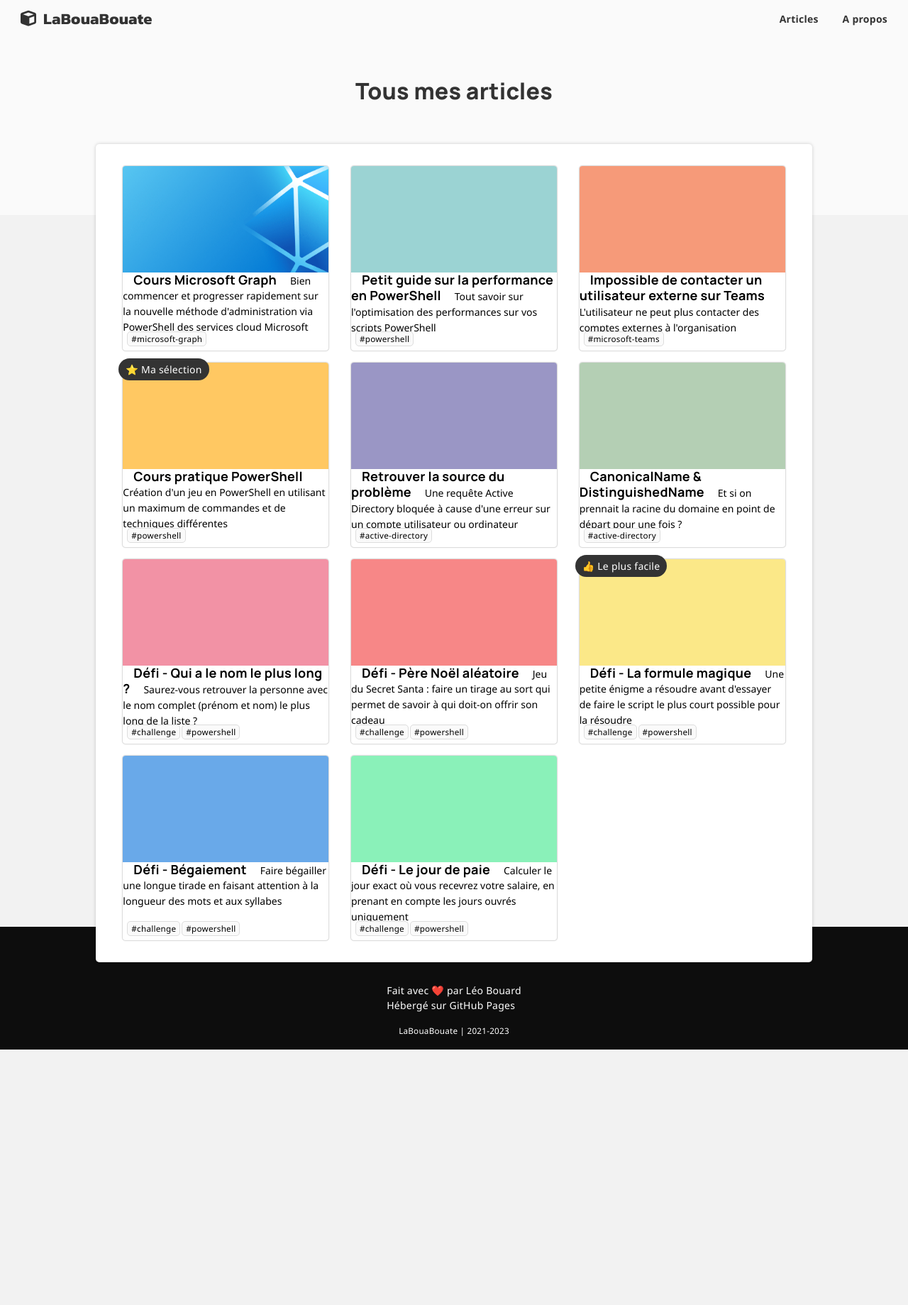
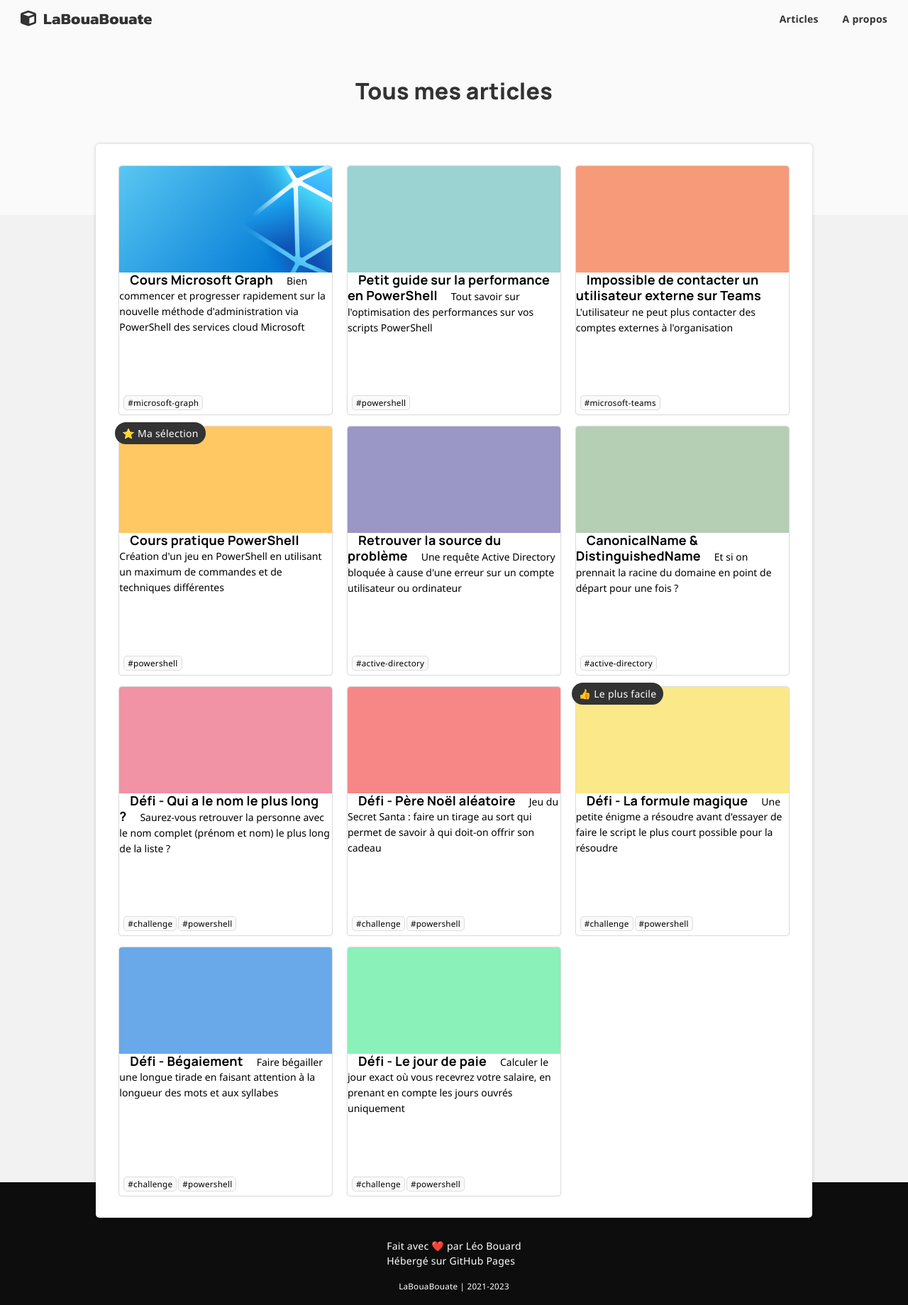
Before and after one commit to leobouard/leobouard.github.io, a Jekyll site: the page built from blog.md, in a window 1280 px wide. Shown: the whole page at 71% size. Built offline with Jekyll 4.4.1, drawn with Linux system fonts in a browser that asks for light colours; nearby versions of some CDN libraries; some web fonts are replaced; before the commit the page ends 1479 px from its top, so only the background shows below that.

Commit message:
Update posts.scss

```diff
--- a/assets/css/posts.scss
+++ b/assets/css/posts.scss
@@ -19,8 +19,8 @@
 }
 
 article {
-    height: 260px;
-    max-width: 290px;
+    height: 350px;
+    max-width: 300px;
     border-radius: 5px;
     border: var(--border);
     box-shadow: 0 0 1px 0 #00000040;
```
